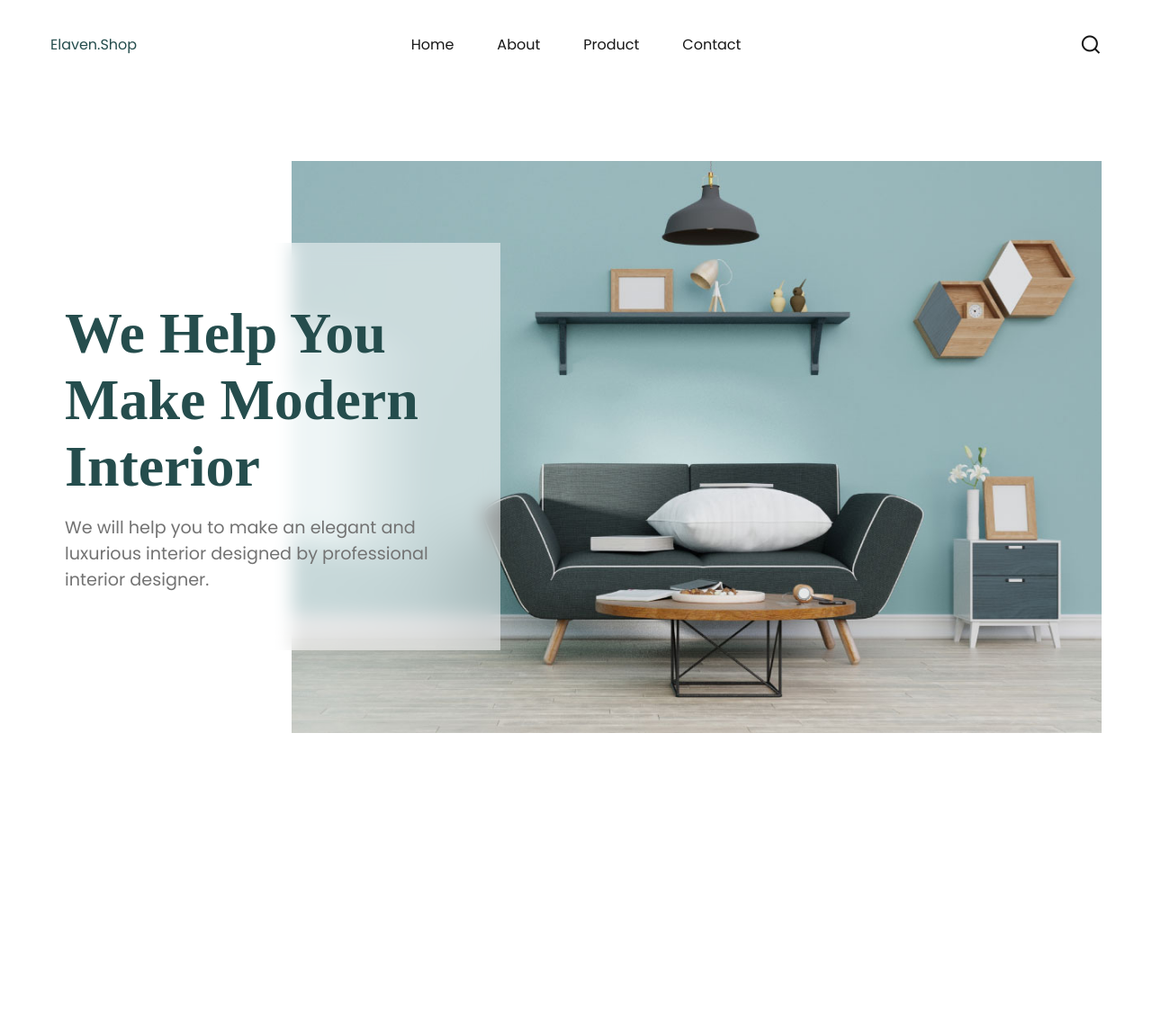
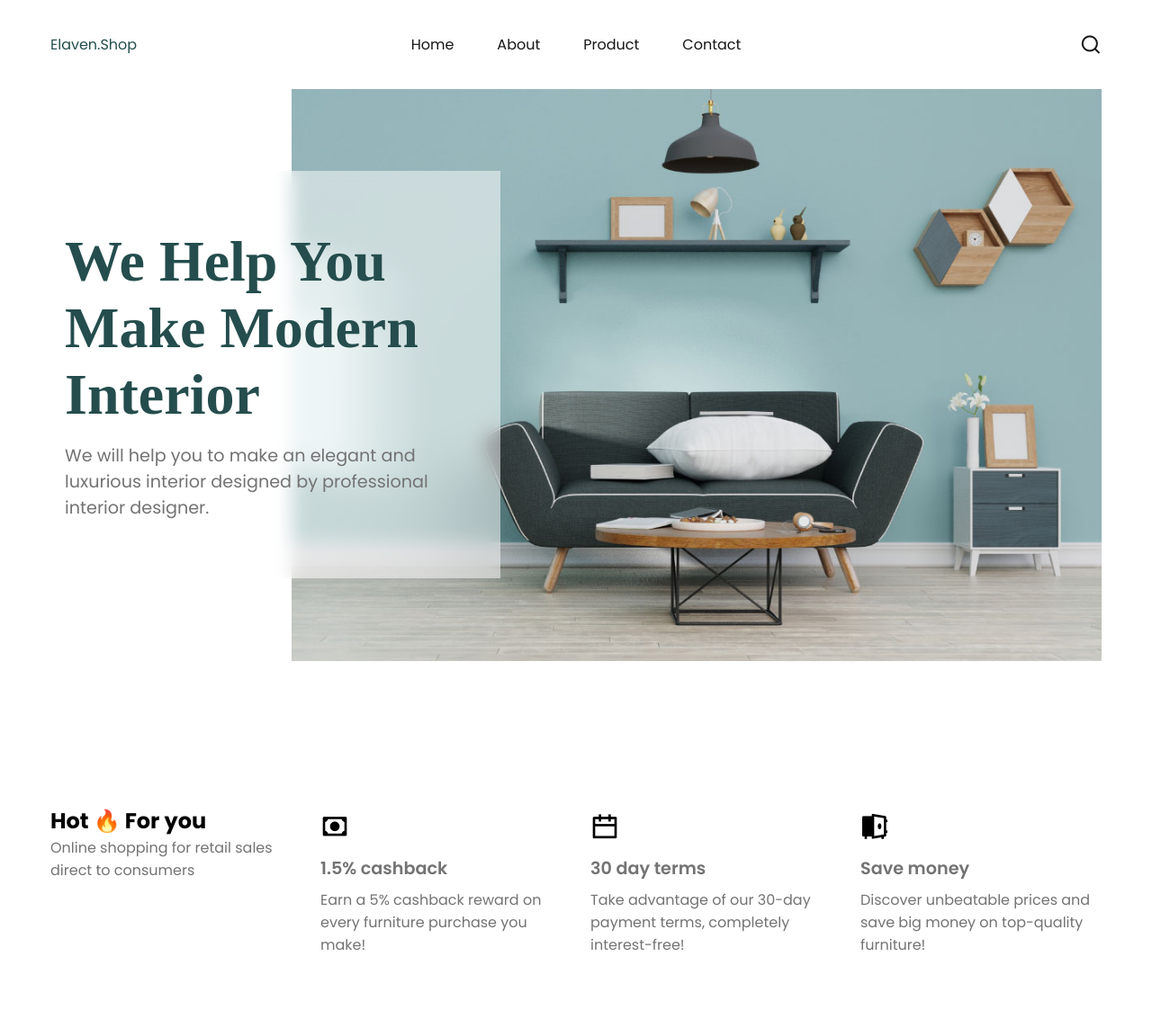
Before and after one commit to Manusiajago/HTML-CSS-JS-LATIHAN, a plain HTML site: page 13. Web_E-commerce/index.html in a window 1280 px wide. Shown: the whole page at 90% size. Before the commit the page ends 895 px from the top, so only its background shows below. Drawn offline with nearby package versions, Linux system fonts and the light colour scheme.

Commit message:
create section deals

```diff
--- a/13. Web_E-commerce/index.html
+++ b/13. Web_E-commerce/index.html
@@ -63,6 +63,32 @@
         </div>
     </header>
 
+    <!-- Section deals -->
+    <section class="section-container deals-container ">
+        <div class="deals-card">
+            <h2 class="section-header">Hot 🔥 For you</h2>
+            <p>Online shopping for retail sales direct to consumers</p>
+        </div>
+
+        <div class="deals-card">
+            <span><i class="ri-cash-line"></i></span>
+            <h4>1.5% cashback</h4>
+            <p>Earn a 5% cashback reward on every furniture purchase you make!</p>
+        </div>
+
+        <div class="deals-card">
+            <span><i class="ri-calendar-line"></i></span>
+            <h4>30 day terms</h4>
+            <p>Take advantage of our 30-day payment terms, completely interest-free!</p>
+        </div>
+
+        <div class="deals-card">
+            <span><i class="ri-safe-2-fill"></i></span>
+            <h4>Save money</h4>
+            <p>Discover unbeatable prices and save big money on top-quality furniture!</p>
+        </div>
+    </section>
+
 
 
     <!-- Script js -->
--- a/13. Web_E-commerce/style.css
+++ b/13. Web_E-commerce/style.css
@@ -42,6 +42,7 @@ img {
 a {
     text-decoration: none;
     transition: 0.3s;
+    color: white
 }
 
 ul {
@@ -97,6 +98,8 @@ body {
     transform: translateY(0);
 }
 
+
+
 .nav-search {
     display: none;
 }
@@ -142,6 +145,31 @@ body {
     color: var(--text-light);
 }
 
+/* Section Deals */
+.deals-container {
+    display: grid;
+    gap: 2rem;
+}
+
+.deals-card span {
+    display: inline-block;
+    margin-bottom: 0.5rem;
+    font-size: 2rem;
+}
+
+.deals-card h4 {
+    margin-bottom: 0.5rem;
+    font-size: 1.2rem;
+    font-weight: 600;
+    color: var(--text-light);
+}
+
+.deals-card p {
+    color: var(--text-light);
+}
+
+
+
 
 
 
@@ -170,9 +198,17 @@ body {
 
 
 /* Media Query / Responsive */
-@media (width > 540px) {}
+@media (width > 540px) {
+
+    /* Section deals */
+    .deals-container {
+        grid-template-columns: repeat(2, 1fr);
+    }
+}
 
 @media (width > 768px) {
+
+    /* Nav */
     nav {
         position: static;
         padding: 2rem 1rem;
@@ -246,8 +282,22 @@ body {
         cursor: pointer;
     }
 
+    /* Header styling responsive */
+    .header-container {
+        padding-top: 0;
+    }
 
+    /* Section deals */
+    .deals-container {
+        grid-template-columns: repeat(3, 1fr);
+    }
 
 }
 
-@media (width > 1024px) {}
+@media (width > 1024px) {
+
+    /* section deals */
+    .deals-container {
+        grid-template-columns: repeat(4, 1fr);
+    }
+}
```
